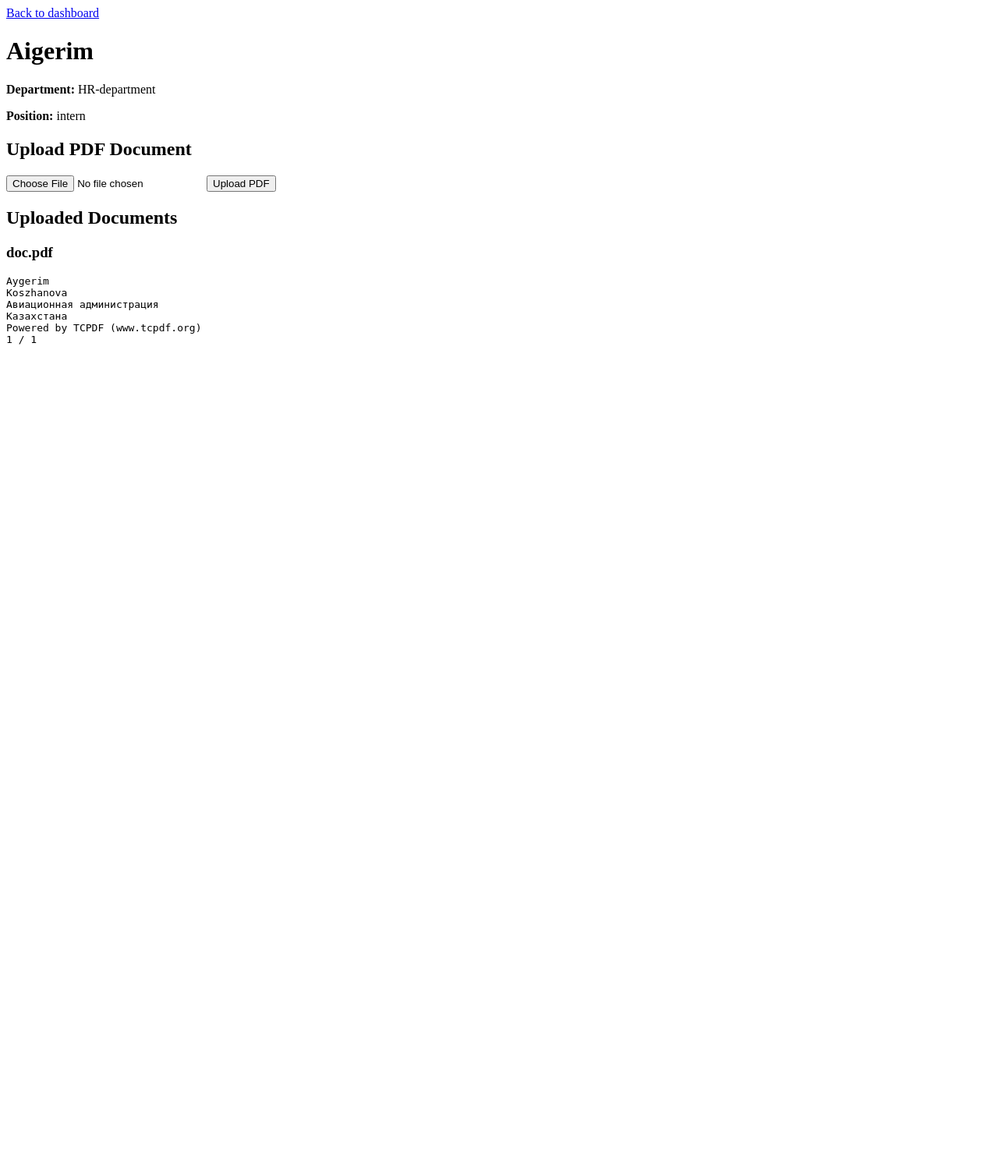
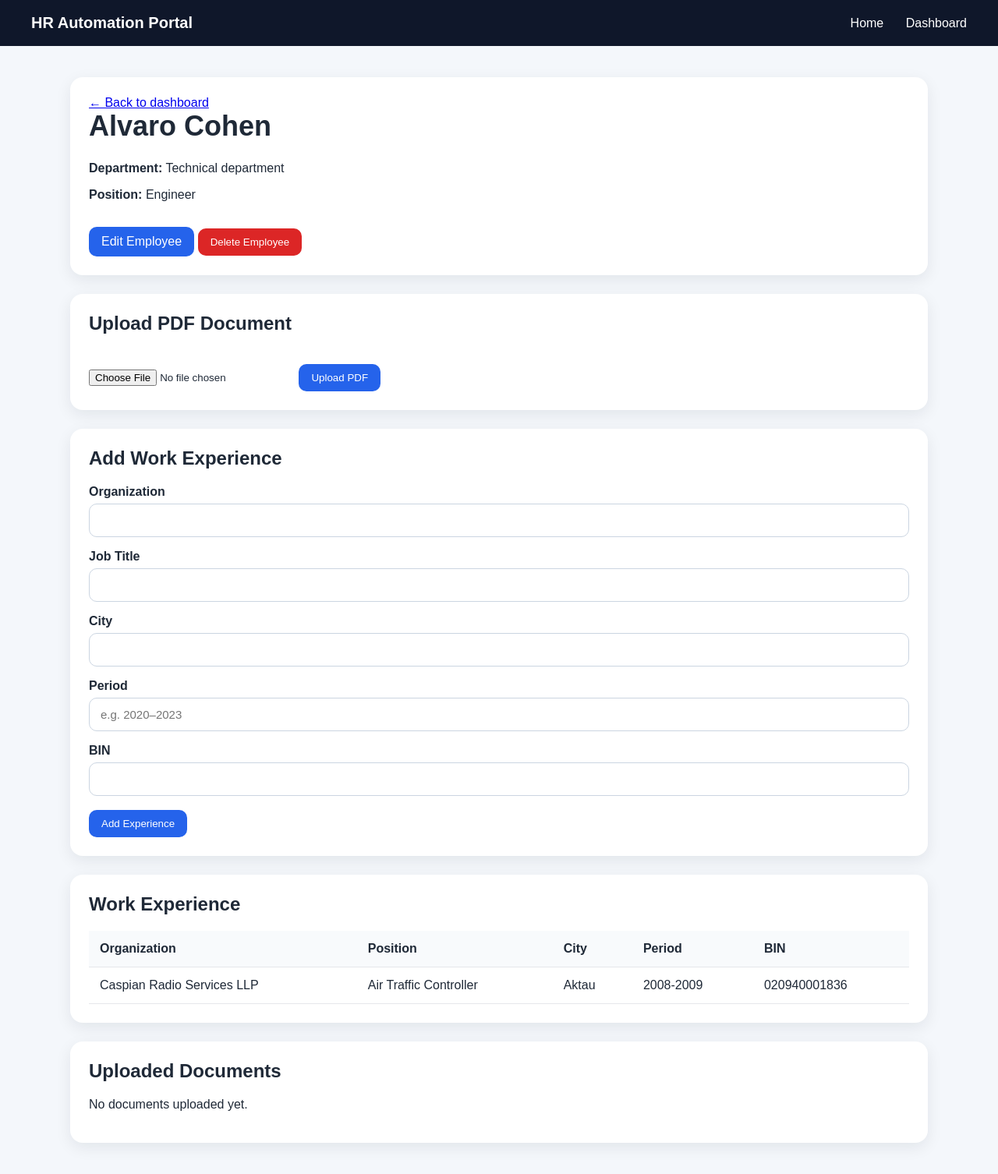
Before and after one commit to aigerim-lab/hr-automation-portal, a FastAPI app: page /employees/1 in a window 1280 px wide. Shown: the whole page at 78% size. Before the commit the page ends 442 px from the top, so only its background shows below. Run offline with FastAPI, Linux system fonts and the light colour scheme.

Commit message:
new features as filter, edit, delete and additional info about employess

```diff
--- a/app/main.py
+++ b/app/main.py
@@ -1,4 +1,7 @@
-from fastapi import FastAPI, Depends, Request, UploadFile, File, HTTPException
+from fastapi import FastAPI, Depends, Request, UploadFile, File, HTTPException, Form
+
+from fastapi.staticfiles import StaticFiles
+
 from pathlib import Path
 
 from fastapi.templating import Jinja2Templates
@@ -13,9 +16,13 @@ from app.models import Employee, Document
 from app.services.pdf_parser import extract_text_from_pdf
 
 from pydantic import BaseModel
+
+from app.models import WorkExperience
 # ВАЖНО: сначала создаём app
 app = FastAPI()
-UPLOAD_DIR = Path("app/services")
+app.mount("/static", StaticFiles(directory="app/static"), name="static")
+
+UPLOAD_DIR = Path("app/uploads")
 UPLOAD_DIR.mkdir(parents=True, exist_ok=True)
 
 
@@ -57,17 +64,173 @@ def get_employees(db: Session = Depends(get_db)):
     return db.query(Employee).all()
 
 @app.get("/dashboard")
-def dashboard(request: Request, db: Session = Depends(get_db)):
-    employees = db.query(Employee).all()
+def dashboard(
+    request: Request,
+    search: str = "",
+    department: str = "",
+    position: str = "",
+    db: Session = Depends(get_db)
+):
+    query = db.query(Employee)
+
+    if search:
+        query = query.filter(Employee.full_name.ilike(f"%{search}%"))
+
+    if department:
+        query = query.filter(Employee.department.ilike(f"%{department}%"))
+
+    if position:
+        query = query.filter(Employee.position.ilike(f"%{position}%"))
+
+    employees = query.all()
 
     return templates.TemplateResponse(
-        request=request,               # Передаём request как именованный аргумент
-        name="dashboard.html",          # Явно указываем имя шаблона
+        request=request,
+        name="dashboard.html",
         context={
-        "request": request,
-        "employees": employees
-    } # Весь ваш набор данных кладём в context
+            "request": request,
+            "employees": employees,
+            "search": search,
+            "department": department,
+            "position": position
+        }
     )
+
+
+
+
+@app.get("/employees/new")
+def new_employee_form(request: Request):
+    return templates.TemplateResponse(
+        request=request,
+        name="employee_form.html",
+        context={"request": request}
+    )
+
+@app.post("/employees/new")
+def create_employee_from_form(
+    full_name: str = Form(...),
+    department: str = Form(...),
+    position: str = Form(...),
+    experience_summary: str = Form(""),
+    db: Session = Depends(get_db)
+):
+    new_employee = Employee(
+        full_name=full_name,
+        department=department,
+        position=position,
+        experience_summary=experience_summary
+    )
+
+    db.add(new_employee)
+    db.commit()
+    db.refresh(new_employee)
+
+    return RedirectResponse(
+        url="/dashboard",
+        status_code=303
+    )
+
+
+
+@app.get("/employees/{employee_id}/edit")
+def edit_employee_form(
+    employee_id: int,
+    request: Request,
+    db: Session = Depends(get_db)
+):
+    employee = db.query(Employee).filter(Employee.id == employee_id).first()
+
+    if not employee:
+        raise HTTPException(status_code=404, detail="Employee not found")
+
+    return templates.TemplateResponse(
+        request=request,
+        name="employee_edit.html",
+        context={
+            "request": request,
+            "employee": employee
+        }
+    )
+
+
+@app.post("/employees/{employee_id}/edit")
+def update_employee(
+    employee_id: int,
+    full_name: str = Form(...),
+    department: str = Form(...),
+    position: str = Form(...),
+    experience_summary: str = Form(""),
+    db: Session = Depends(get_db)
+):
+    employee = db.query(Employee).filter(Employee.id == employee_id).first()
+
+    if not employee:
+        raise HTTPException(status_code=404, detail="Employee not found")
+
+    employee.full_name = full_name
+    employee.department = department
+    employee.position = position
+    employee.experience_summary = experience_summary
+
+    db.commit()
+
+    return RedirectResponse(
+        url=f"/employees/{employee_id}",
+        status_code=303
+    )
+
+
+@app.post("/employees/{employee_id}/delete")
+def delete_employee(
+    employee_id: int,
+    db: Session = Depends(get_db)
+):
+    employee = db.query(Employee).filter(Employee.id == employee_id).first()
+
+    if not employee:
+        raise HTTPException(status_code=404, detail="Employee not found")
+
+    db.delete(employee)
+    db.commit()
+
+    return RedirectResponse(
+        url="/dashboard",
+        status_code=303
+    )
+
+@app.post("/employees/{employee_id}/experience")
+def add_experience(
+    employee_id: int,
+    organization: str = Form(...),
+    job_title: str = Form(...),
+    city: str = Form(""),
+    period: str = Form(""),
+    bin: str = Form(""),
+    db: Session = Depends(get_db)
+):
+    employee = db.query(Employee).filter(Employee.id == employee_id).first()
+
+    if not employee:
+        raise HTTPException(status_code=404, detail="Employee not found")
+
+    exp = WorkExperience(
+        employee_id=employee_id,
+        organization=organization,
+        job_title=job_title,
+        city=city,
+        period=period,
+        bin=bin
+    )
+
+    db.add(exp)
+    db.commit()
+
+    return RedirectResponse(
+        url=f"/employees/{employee_id}",
+        status_code=303
+    )
+
 
 @app.post("/employees/{employee_id}/upload-pdf")
 async def upload_pdf(
--- a/app/models.py
+++ b/app/models.py
@@ -40,7 +40,9 @@ class WorkExperience(Base):
 
     organization = Column(String(255), nullable=False)
     job_title = Column(String(255), nullable=False)
-    years = Column(String(100), nullable=True)
+    city = Column(String(255), nullable=True)
+    period = Column(String(100), nullable=True)
+    bin = Column(String(50), nullable=True)
 
     # relationship back
     employee = relationship("Employee", back_populates="experiences")
--- /dev/null
+++ b/app/static/style.css
@@ -0,0 +1,125 @@
+body {
+    margin: 0;
+    font-family: Arial, sans-serif;
+    background: #f4f7fb;
+    color: #1f2937;
+}
+
+.topbar {
+    background: #0f172a;
+    color: white;
+    padding: 18px 40px;
+    display: flex;
+    justify-content: space-between;
+    align-items: center;
+}
+
+.logo {
+    font-size: 20px;
+    font-weight: bold;
+}
+
+nav a {
+    color: white;
+    text-decoration: none;
+    margin-left: 24px;
+    font-weight: 500;
+}
+
+.container {
+    max-width: 1100px;
+    margin: 40px auto;
+    padding: 0 20px;
+}
+
+.card {
+    background: white;
+    padding: 24px;
+    border-radius: 16px;
+    box-shadow: 0 6px 20px rgba(15, 23, 42, 0.08);
+    margin-bottom: 24px;
+}
+
+h1 {
+    margin-top: 0;
+    font-size: 36px;
+}
+
+h2 {
+    margin-top: 0;
+}
+
+.btn {
+    display: inline-block;
+    background: #2563eb;
+    color: white;
+    padding: 10px 16px;
+    border-radius: 10px;
+    text-decoration: none;
+    border: none;
+    cursor: pointer;
+}
+
+.btn-secondary {
+    background: #475569;
+}
+
+table {
+    width: 100%;
+    border-collapse: collapse;
+    margin-top: 16px;
+}
+
+th, td {
+    padding: 14px;
+    border-bottom: 1px solid #e5e7eb;
+    text-align: left;
+}
+
+th {
+    background: #f8fafc;
+    font-weight: bold;
+}
+
+input[type="file"] {
+    margin-right: 12px;
+}
+
+pre {
+    background: #f8fafc;
+    border: 1px solid #e5e7eb;
+    padding: 16px;
+    border-radius: 12px;
+    white-space: pre-wrap;
+    font-size: 14px;
+}
+
+label {
+    display: block;
+    margin-top: 16px;
+    margin-bottom: 6px;
+    font-weight: 600;
+}
+
+input[type="text"],
+textarea {
+    width: 100%;
+    padding: 12px 14px;
+    border: 1px solid #cbd5e1;
+    border-radius: 10px;
+    font-size: 15px;
+    box-sizing: border-box;
+}
+
+textarea {
+    resize: vertical;
+}
+
+form .btn {
+    margin-top: 18px;
+    margin-right: 10px;
+}
+
+.btn-danger {
+    background: #dc2626;
+}
--- /dev/null
+++ b/app/templates/base.html
@@ -0,0 +1,23 @@
+<!DOCTYPE html>
+<html lang="en">
+<head>
+    <meta charset="UTF-8">
+    <title>{% block title %}HR Automation Portal{% endblock %}</title>
+    <link rel="stylesheet" href="/static/style.css">
+</head>
+<body>
+
+<header class="topbar">
+    <div class="logo">HR Automation Portal</div>
+    <nav>
+        <a href="/">Home</a>
+        <a href="/dashboard">Dashboard</a>
+    </nav>
+</header>
+
+<main class="container">
+    {% block content %}{% endblock %}
+</main>
+
+</body>
+</html>
--- a/app/templates/employee_detail.html
+++ b/app/templates/employee_detail.html
@@ -1,35 +1,98 @@
-<!DOCTYPE html>
-<html>
-<head>
-    <title>Employee Profile</title>
-</head>
-<body>
+{% extends "base.html" %}
 
-<a href="/dashboard">Back to dashboard</a>
+{% block title %}Employee Profile{% endblock %}
 
+{% block content %}
+
+<div class="card">
+    <a href="/dashboard">← Back to dashboard</a>
     <h1>{{ employee.full_name }}</h1>
 
-<p><b>Department:</b> {{ employee.department }}</p>
-<p><b>Position:</b> {{ employee.position }}</p>
+    <p><strong>Department:</strong> {{ employee.department }}</p>
+    <p><strong>Position:</strong> {{ employee.position }}</p>
 
+    <a class="btn" href="/employees/{{ employee.id }}/edit">Edit Employee</a>
+
+    <form action="/employees/{{ employee.id }}/delete" method="post" style="display:inline;">
+    <button class="btn btn-danger" type="submit">Delete Employee</button>
+    </form>
+
+</div>
+
+<div class="card">
     <h2>Upload PDF Document</h2>
 
     <form action="/employees/{{ employee.id }}/upload-pdf" method="post" enctype="multipart/form-data">
         <input type="file" name="file" accept="application/pdf" required>
-    <button type="submit">Upload PDF</button>
+        <button class="btn" type="submit">Upload PDF</button>
     </form>
+</div>
 
+<div class="card">
+    <h2>Add Work Experience</h2>
 
+    <form action="/employees/{{ employee.id }}/experience" method="post">
+
+        <label>Organization</label>
+        <input type="text" name="organization" required>
+
+        <label>Job Title</label>
+        <input type="text" name="job_title" required>
+
+        <label>City</label>
+        <input type="text" name="city">
+
+        <label>Period</label>
+        <input type="text" name="period" placeholder="e.g. 2020–2023">
+
+        <label>BIN</label>
+        <input type="text" name="bin">
+
+        <button class="btn" type="submit">Add Experience</button>
+    </form>
+</div>
+
+<div class="card">
+    <h2>Work Experience</h2>
+
+    {% if employee.experiences %}
+        <table>
+            <tr>
+                <th>Organization</th>
+                <th>Position</th>
+                <th>City</th>
+                <th>Period</th>
+                <th>BIN</th>
+            </tr>
+
+            {% for exp in employee.experiences %}
+            <tr>
+                <td>{{ exp.organization }}</td>
+                <td>{{ exp.job_title }}</td>
+                <td>{{ exp.city }}</td>
+                <td>{{ exp.period }}</td>
+                <td>{{ exp.bin }}</td>
+            </tr>
+            {% endfor %}
+        </table>
+    {% else %}
+        <p>No experience records yet.</p>
+    {% endif %}
+</div>
+
+<div class="card">
     <h2>Uploaded Documents</h2>
 
     {% if employee.documents %}
         {% for doc in employee.documents %}
+            <div class="card">
                 <h3>{{ doc.filename }}</h3>
                 <pre>{{ doc.extracted_text }}</pre>
+            </div>
         {% endfor %}
     {% else %}
         <p>No documents uploaded yet.</p>
     {% endif %}
+</div>
 
-</body>
-</html>
+{% endblock %}
```
Also changed, not shown: app/templates/dashboard.html (+37 -13 lines), app/templates/employee_edit.html (added, +32 -0 lines), app/templates/employee_form.html (added, +32 -0 lines), hr_portal.db. Lines whose indentation alone changed are shown as unchanged.
